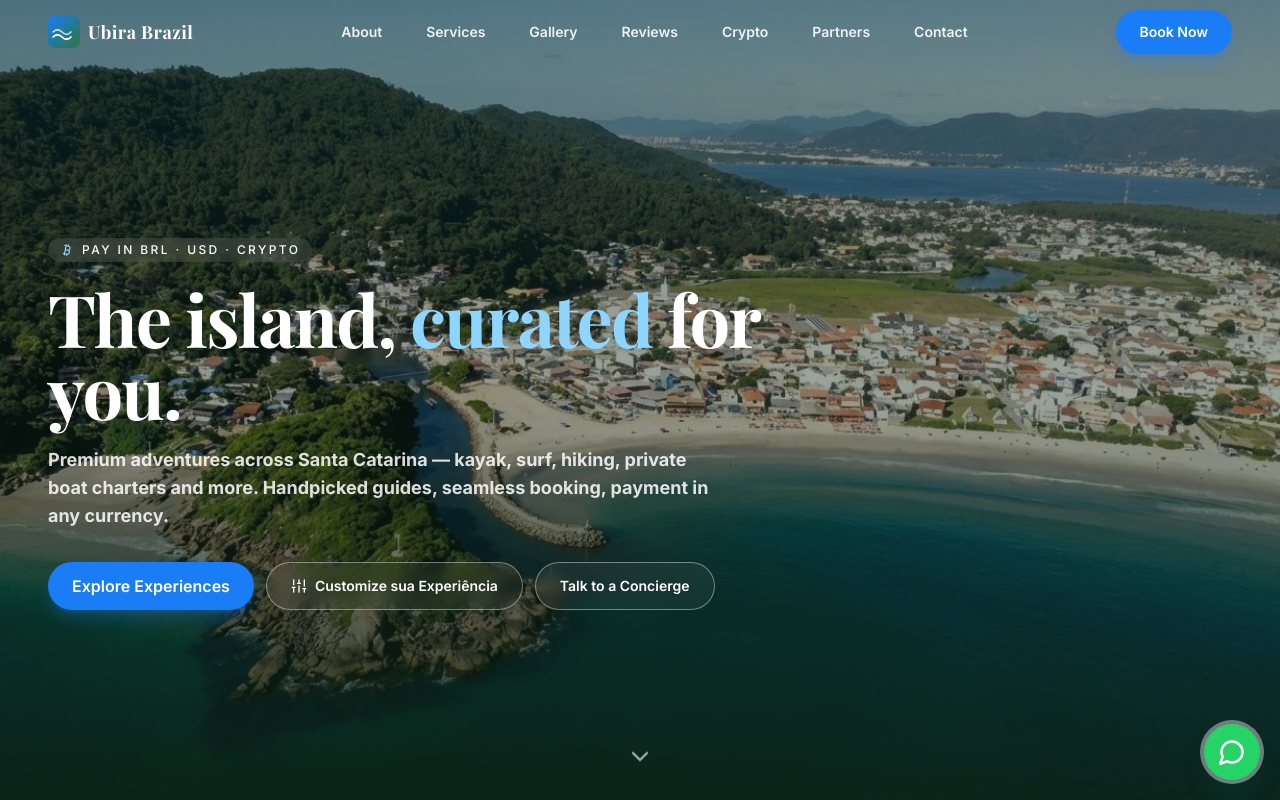
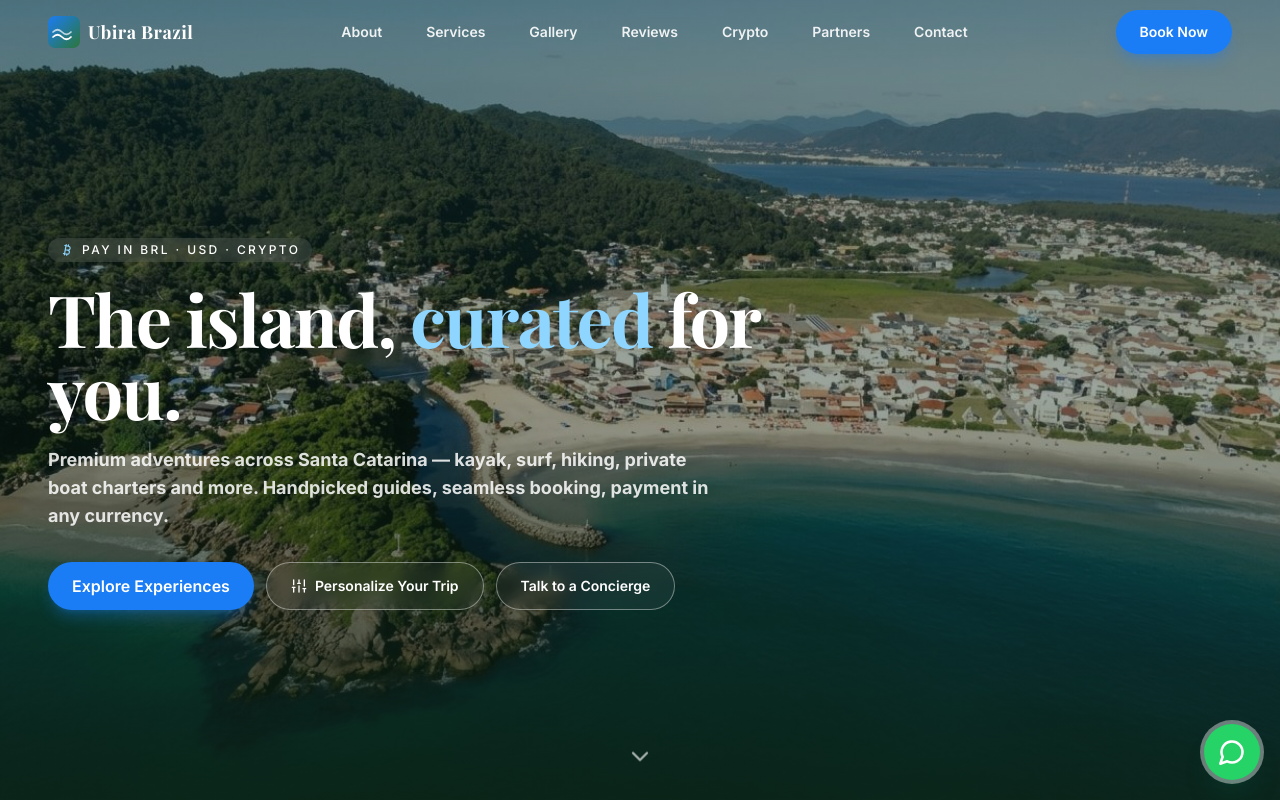
Before and after one commit to dommacabras/ubirabrazil-site, a React (Vite) app: page / in a window 1280 px wide. Shown: the top 800 px of the page. Built offline with nearby package versions, Linux system fonts and the light colour scheme.

Commit message:
feat(ui): altera botão 'Customize sua Experiência' para 'Personalize Your Trip'

```diff
--- a/src/components/Hero.jsx
+++ b/src/components/Hero.jsx
@@ -62,7 +62,7 @@ export default function Hero({ onOpenCustomize }) {
             className="inline-flex items-center justify-center gap-2 rounded-full border border-white/40 bg-white/5 px-6 py-3 text-sm font-semibold text-white backdrop-blur transition hover:bg-white/15"
           >
             <Sliders className="h-4 w-4" />
-            Customize sua Experiência
+            Personalize Your Trip
           </button>
           <a
             href={waLink('a tailored Floripa trip')}
```
